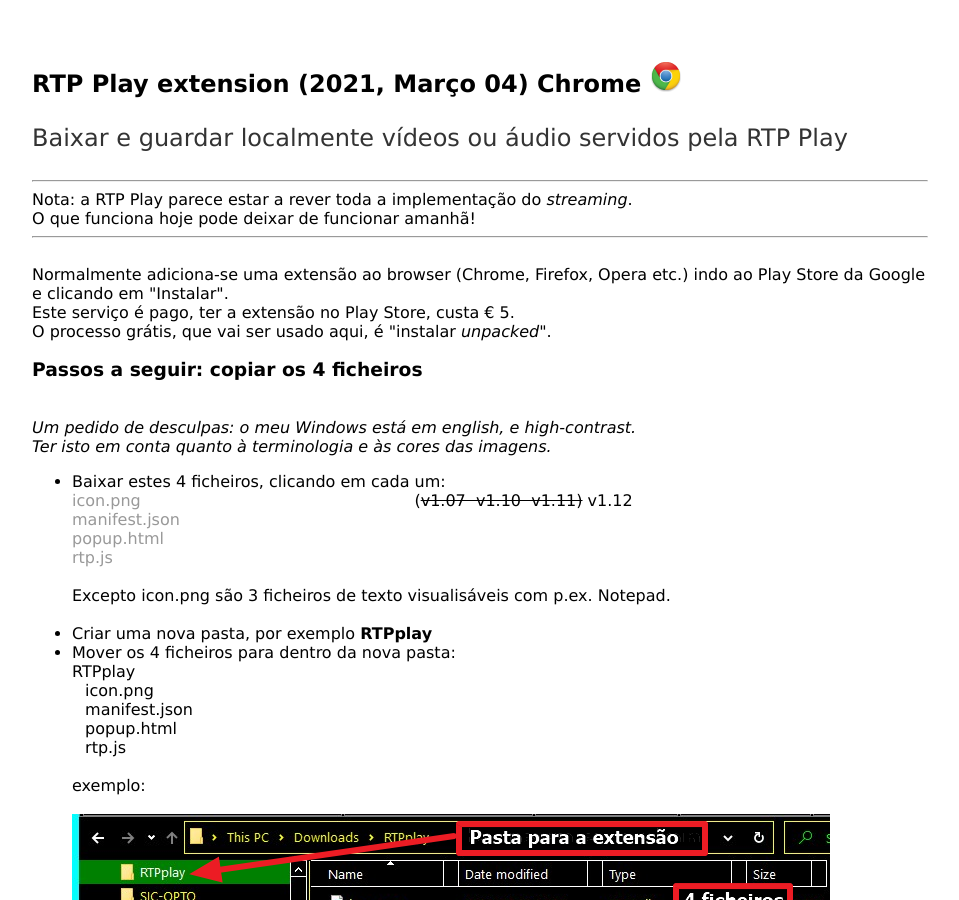
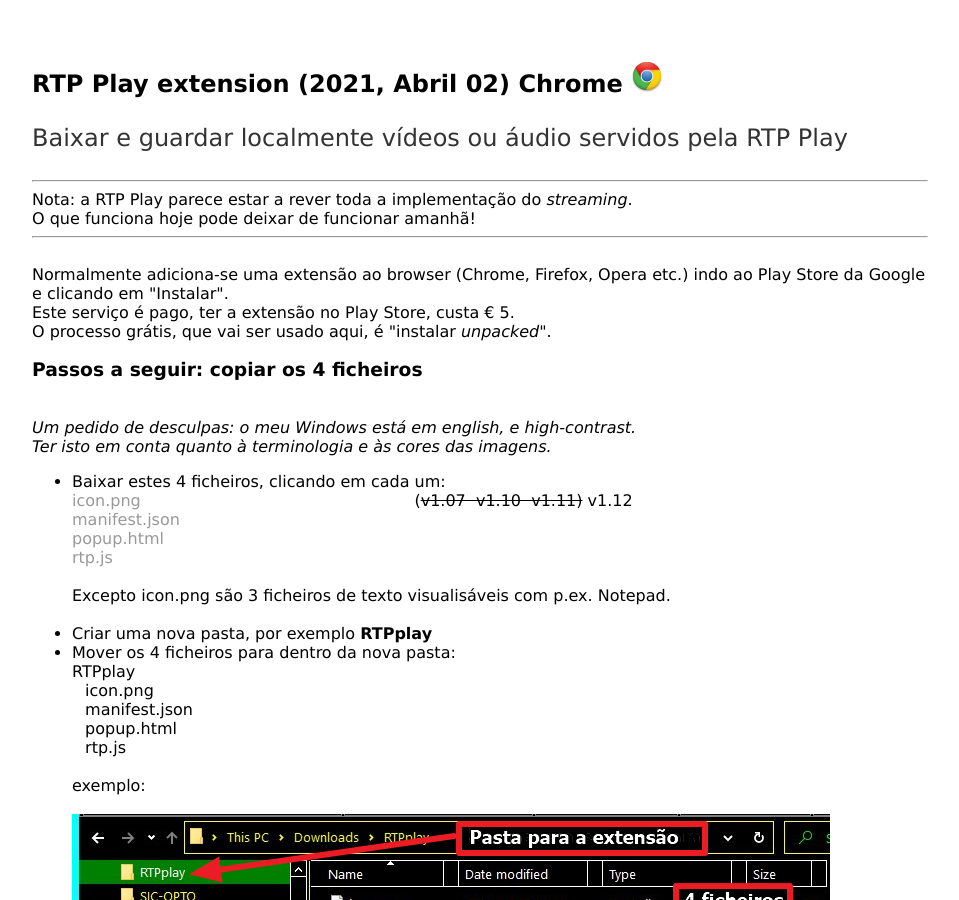
Before and after one commit to rtpplay/recursos.github.io, a Jekyll site: the page built from index.html, in a window 1280 px wide and 900 px high. Shown: the whole window, without its empty margins (160-1119 px from the left). Built offline with Jekyll 4.4.1, drawn with Linux system fonts in a browser that asks for light colours.

Commit message:
Update index.html

```diff
--- a/index.html
+++ b/index.html
@@ -3,7 +3,7 @@
 title: RTP Play extension
 ---
 <div class="blurb">
-	<h2>RTP Play extension (2021, Março 04) Chrome  <img src="files/chrome-icon.png"></h2>
+	<h2>RTP Play extension (2021, Abril 02) Chrome  <img src="files/chrome-icon.png"></h2>
 	<p>Baixar e guardar localmente vídeos ou áudio servidos pela RTP Play
 
 	</p>
```
